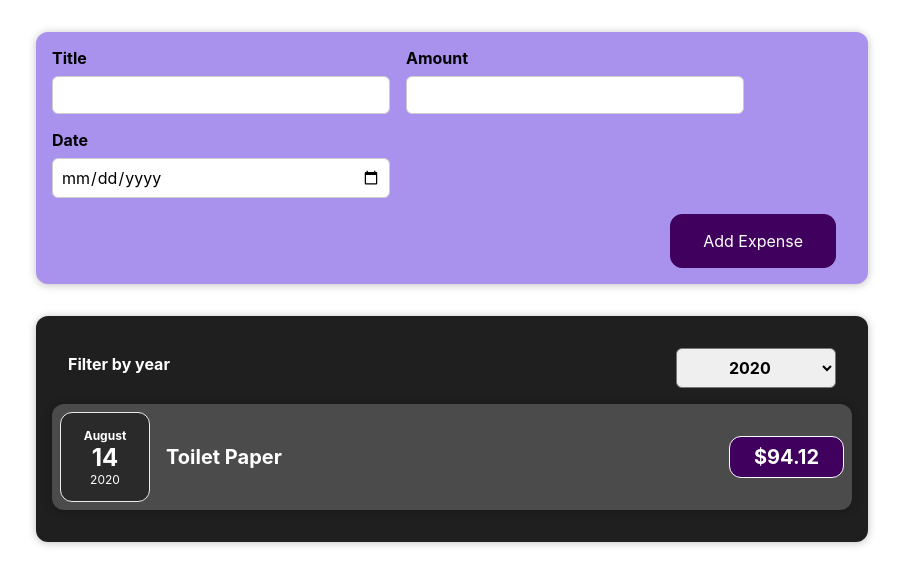
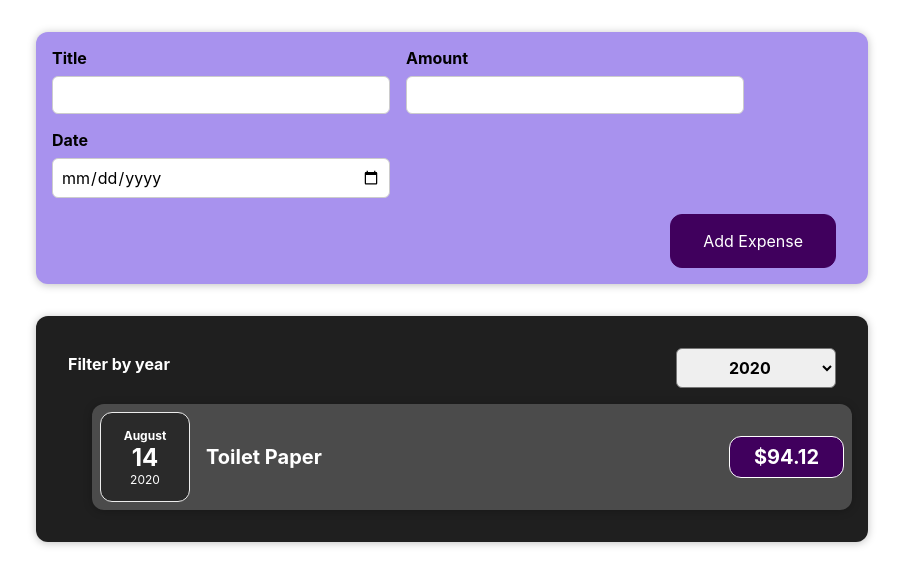
Before and after one commit to jeffadavid/expense_tracker, a React (Create React App) app: page / in a window 1280 px wide. Shown: the top 586 px of the page, without its empty margins (188-1091 px from the left). Built offline with nearby package versions, Linux system fonts and the light colour scheme.

Commit message:
added the expense list component

```diff
--- a/src/components/Expense/Expenses.js
+++ b/src/components/Expense/Expenses.js
@@ -1,7 +1,7 @@
 import React, { useState } from 'react';
 import '../../css/Expense/Expenses.css';
-import ExpenseItem from './ExpenseItem';
 import ExpensesFilter from './ExpensesFilter';
+import ExpensesList from './ExpensesList';
 import Card from '../UI/Card';
 
 function Expenses(props) {
@@ -24,18 +24,7 @@
         onChangeFilter={filterChangeHandler}
       />
 
-      {filteredExpense.length === 0 ? (
-        <p>No expenses found.</p>
-      ) : (
-        filteredExpense.map(expense => (
-          <ExpenseItem
-            key={expense.id}
-            title={expense.title}
-            amount={expense.amount}
-            date={expense.date}
-          />
-        ))
-      )}
+      <ExpensesList items={filteredExpense} />
     </Card>
     </div>
   )
--- /dev/null
+++ b/src/components/Expense/ExpensesList.js
@@ -0,0 +1,24 @@
+import React from 'react';
+import ExpenseItem from './ExpenseItem';
+import '../../css/Expense/ExpenseList.css';
+
+const ExpensesList = (props) => {
+
+  if(props.items.length === 0) {
+    return <h2 className="expenses-list__fallback">No expenses found.</h2>
+  }
+  return (
+    <ul className='expense-list'>
+      {props.items.map(expense => (
+          <ExpenseItem
+            key={expense.id}
+            title={expense.title}
+            amount={expense.amount}
+            date={expense.date}
+          />
+        ))}
+    </ul>
+  )
+}
+
+export default ExpensesList;
--- /dev/null
+++ b/src/css/Expense/ExpenseList.css
@@ -0,0 +1,9 @@
+.expenses-list {
+    list-style: none;
+    padding: 0;
+}
+
+.expenses-list__fallback {
+    color: white;
+    text-align: center;
+}
```
